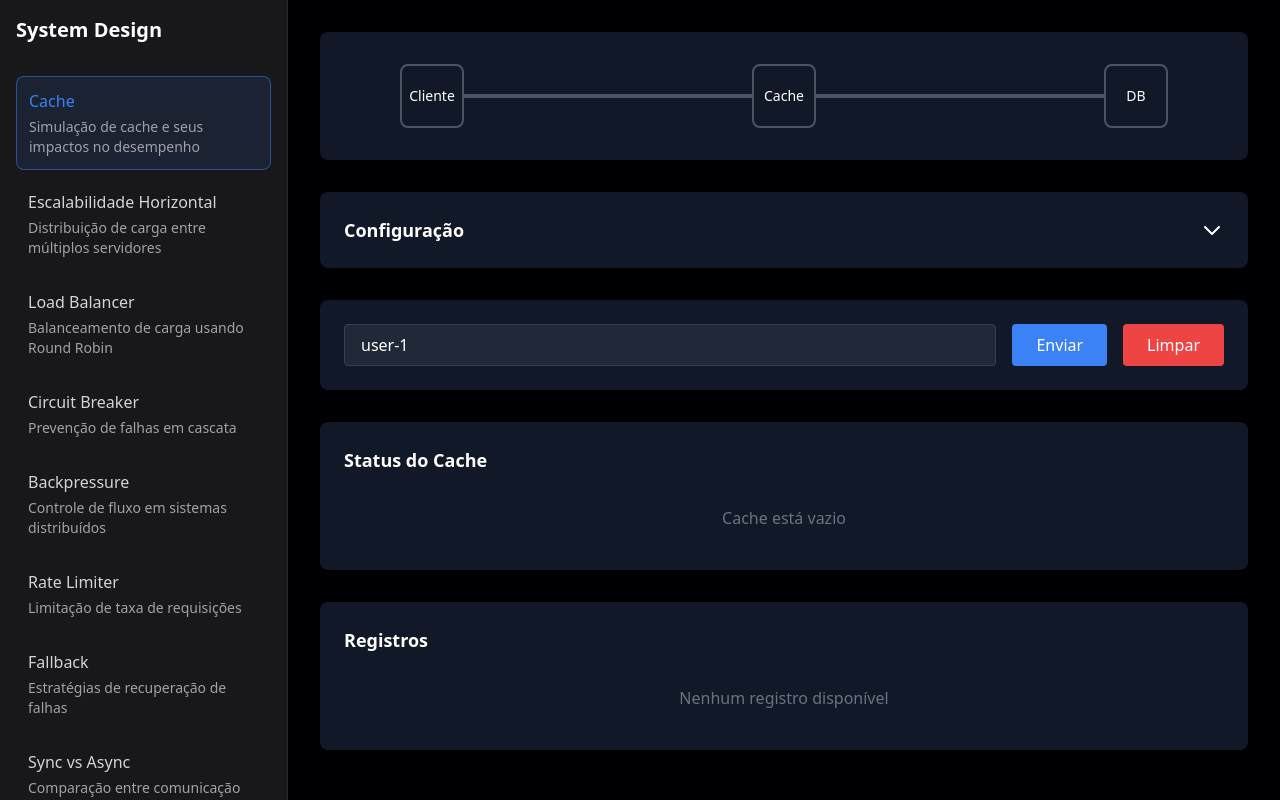
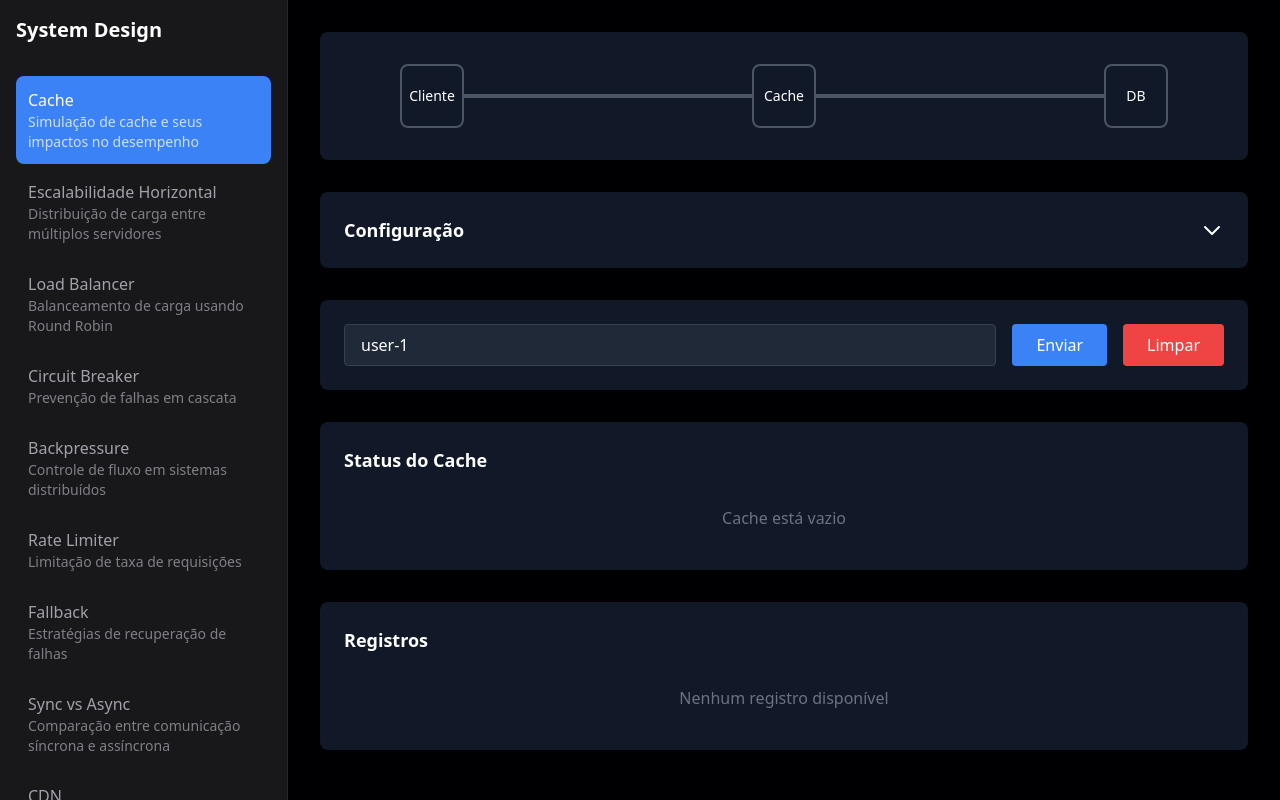
Before and after one commit to flaviojmendes/dinamos, a React (Vite) app: page / in a window 1280 px wide. Built offline with nearby package versions, Linux system fonts and the light colour scheme; a web font is replaced by a local one.

Commit message:
checkpoint

```diff
--- a/src/App.tsx
+++ b/src/App.tsx
@@ -1,4 +1,4 @@
-import { Routes, Route, NavLink, Link } from 'react-router-dom';
+import { Routes, Route, NavLink } from 'react-router-dom';
 import { useState, useEffect } from 'react';
 import { motion, AnimatePresence } from 'framer-motion';
 import CacheSimulation from "./components/CacheSimulation/CacheSimulation";
@@ -60,7 +60,7 @@ export default function App() {
             animate={{ x: 0 }}
             exit={{ x: -300 }}
             transition={{ type: "spring", bounce: 0, duration: 0.4 }}
-            className={`bg-zinc-900 border-r border-zinc-800 w-72 fixed md:relative h-full z-30 overflow-y-auto
+            className={`bg-zinc-900 border-r border-zinc-800 w-72 fixed md:relative h-screen z-30 overflow-y-auto
               ${isMobile ? 'shadow-lg' : ''}`}
           >
             <div className="p-4">
@@ -78,32 +78,31 @@ export default function App() {
                 )}
               </div>
 
-              <div className="space-y-2">
+              <nav className="space-y-1">
                 {menuItems.map((item) => (
                   <NavLink
                     key={item.path}
                     to={item.path}
-                    className={({ isActive }) =>
-                      `block p-3 rounded-lg transition-colors ${
-                        isActive
-                          ? 'bg-blue-500/10 text-blue-500 border border-blue-500/50'
-                          : 'text-zinc-300 hover:bg-zinc-800 hover:text-white'
+                    className={({ isActive }: { isActive: boolean }) =>
+                      `flex flex-col p-3 rounded-lg transition-colors ${
+                        isActive ? 'bg-blue-500 text-white' : 'text-zinc-400 hover:bg-zinc-800 hover:text-white'
                       }`
                     }
                     onClick={() => isMobile && setIsSidebarOpen(false)}
                   >
-                    <div className="font-medium">{item.name}</div>
-                    <div className="text-sm text-zinc-400 mt-1">{item.description}</div>
+                    <span className="font-medium">{item.name}</span>
+                    <span className="text-sm opacity-75">{item.description}</span>
                   </NavLink>
                 ))}
-              </div>
+              </nav>
             </div>
           </motion.nav>
         )}
       </AnimatePresence>
 
       {/* Main Content */}
-      <div className="flex-1">
+      <main className="flex-1 h-screen overflow-auto">
+        <div className="h-full">
           {/* Mobile Header */}
           {isMobile && (
             <div className="bg-zinc-900 border-b border-zinc-800 p-4 sticky top-0 z-10">
@@ -118,7 +117,6 @@ export default function App() {
             </div>
           )}
 
-        <main className="max-w-7xl mx-auto">
           <Routes>
             <Route path="/" element={<CacheSimulation />} />
             <Route path="/horizontal-scaling" element={<HorizontalScaling />} />
@@ -130,8 +128,8 @@ export default function App() {
             <Route path="/async-sync" element={<AsyncSync />} />
             <Route path="/cdn" element={<CDN />} />
           </Routes>
+        </div>
       </main>
-      </div>
     </div>
   );
 }
--- a/src/components/RateLimiter/RateLimiter.tsx
+++ b/src/components/RateLimiter/RateLimiter.tsx
@@ -83,7 +83,8 @@ export default function RateLimiter() {
   }, [isRunning, tokens, messageRate]);
 
   return (
-    <div className="p-4">
+    <div className="flex-1 min-h-full overflow-auto">
+      <div className="p-4 h-full">
         <div className="bg-zinc-900 border border-zinc-800 rounded-lg p-4">
           <div className="flex items-center justify-between mb-6">
             <h1 className="text-xl font-semibold">Rate Limiter</h1>
@@ -265,5 +266,6 @@ export default function RateLimiter() {
           </div>
         </div>
       </div>
+    </div>
   );
 }
```
Lines whose indentation alone changed are shown as unchanged.
